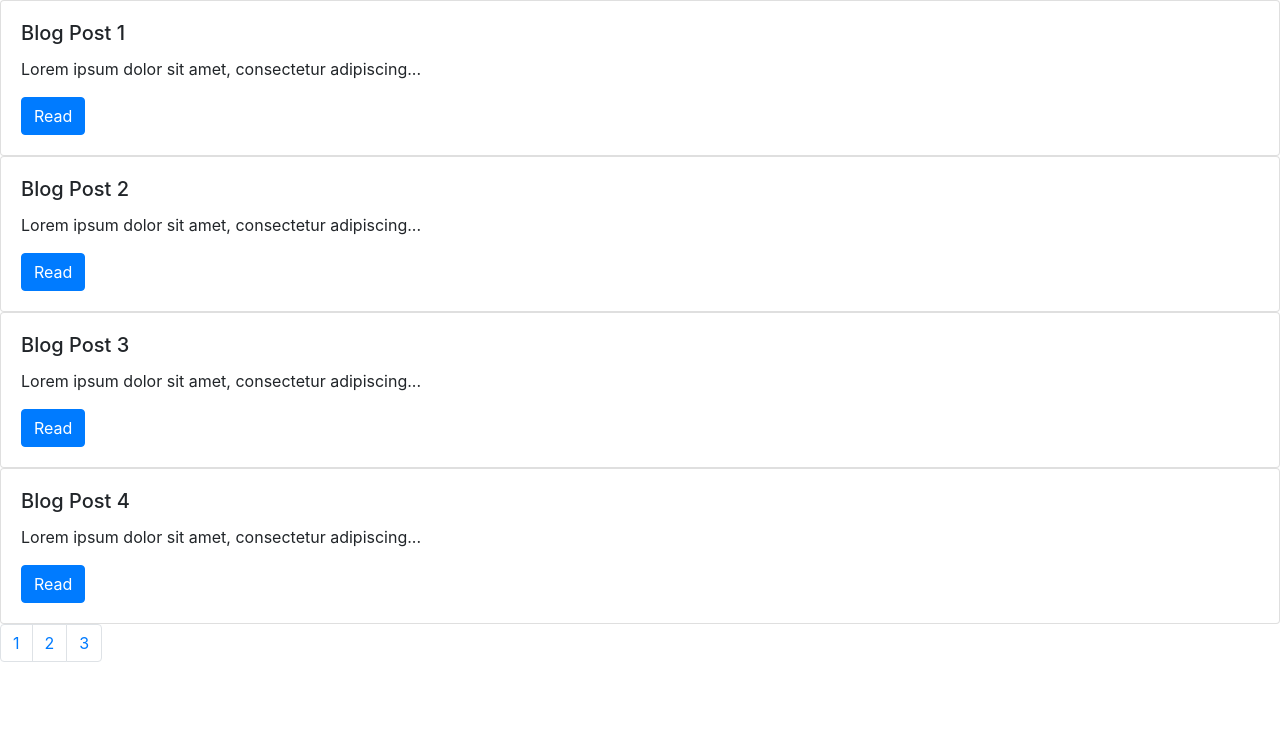
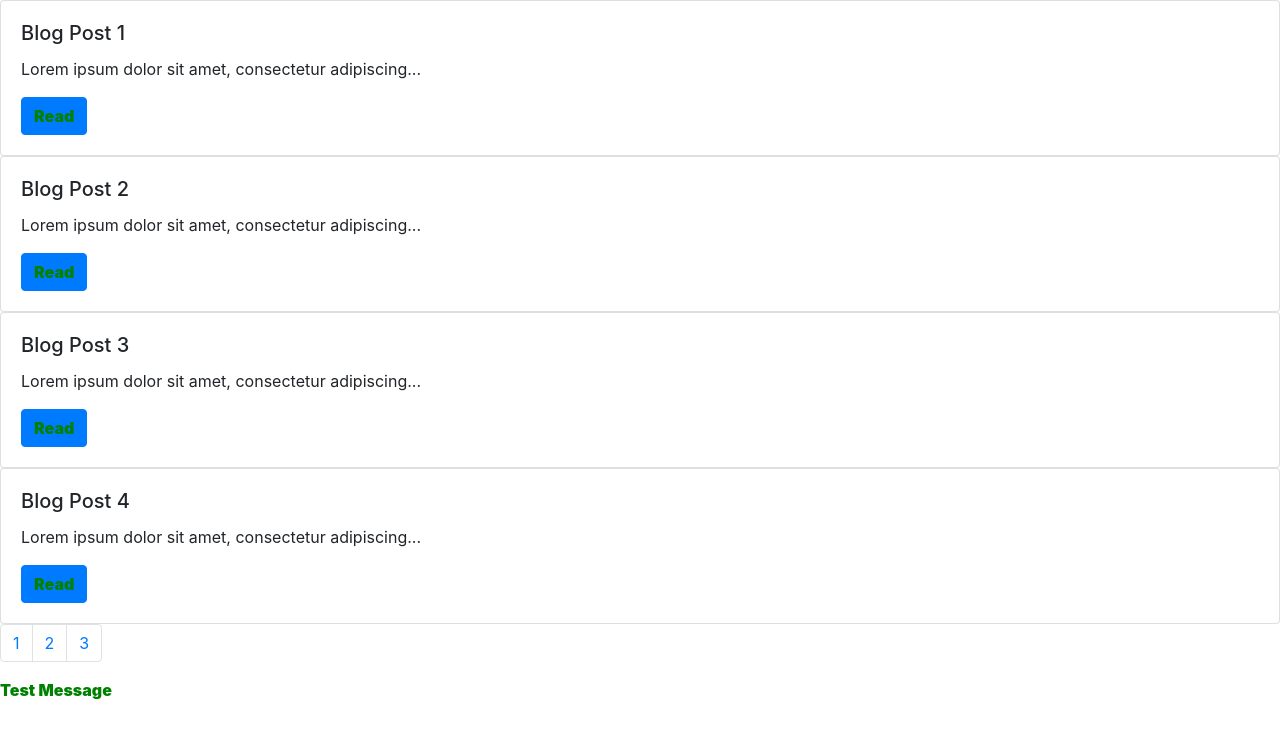
Before and after one commit to dreamz001/angularComponentsInDepth, an Angular app: page / in a window 1280 px wide. Shown: the top 738 px of the page. Built offline with nearby package versions, Linux system fonts and the light colour scheme.

Commit message:
Chapter-12 done.

```diff
--- a/src/app/blog-list/blog-list.component.html
+++ b/src/app/blog-list/blog-list.component.html
@@ -3,3 +3,4 @@
   [post]="post"
 ></app-blog-post-tile>
 <app-paginator [numberOfPages]="blogPosts.length" (pageNumberClick)="updatePage($event)"></app-paginator>
+<p class="blog-btn">Test Message</p>
--- a/src/app/blog-post-tile/blog-post-tile.component.html
+++ b/src/app/blog-post-tile/blog-post-tile.component.html
@@ -2,6 +2,6 @@
   <div class="card-body">
     <h5 class="card-title">{{post.title}}</h5>
     <p class="card-text" (click) = "showFullSummary()">{{post.summary}}</p>
-    <a href="#" class="btn btn-primary">Read</a>
+    <a href="#" class="btn btn-primary blog-btn">Read</a>
   </div>
 </div>
--- a/src/app/blog-post-tile/blog-post-tile.component.scss
+++ b/src/app/blog-post-tile/blog-post-tile.component.scss
@@ -0,0 +1,4 @@
+.blog-btn{
+    font-weight: 900;
+    color: green;
+}
--- a/src/app/blog-post-tile/blog-post-tile.component.ts
+++ b/src/app/blog-post-tile/blog-post-tile.component.ts
@@ -1,11 +1,12 @@
-import { Component, Input, OnInit } from '@angular/core';
+import { Component, Input, OnInit, ViewEncapsulation } from '@angular/core';
 import { BlogPost } from '../blog-post';
 import { TruncatePipe } from '../truncate.pipe';
 
 @Component({
   selector: 'app-blog-post-tile',
   templateUrl: './blog-post-tile.component.html',
-  styleUrls: ['./blog-post-tile.component.scss']
+  styleUrls: ['./blog-post-tile.component.scss'],
+  encapsulation: ViewEncapsulation.None
 })
 export class BlogPostTileComponent implements OnInit {
 
```
